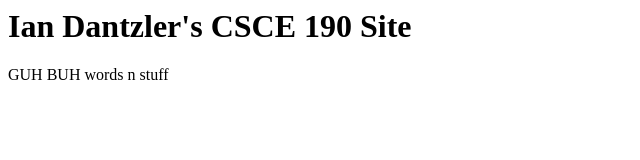
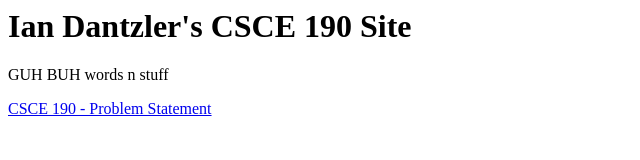
Before and after one commit to IanSaucer/IanSaucer.github.io, a plain HTML site: page index.html in a window 1280 px wide. Shown: the whole page, without its empty margins (0-640 px from the left). Drawn offline with Linux system fonts and the light colour scheme.

Commit message:
Add files via upload

```diff
--- a/index.html
+++ b/index.html
@@ -5,7 +5,7 @@
 
     <body>
         <h1>Ian Dantzler's CSCE 190 Site</h1>
-
         <p>GUH BUH words n stuff</p>
+        <a href="CSCEproblemstatement.pdf">CSCE 190 - Problem Statement</a>
     </body>
 </html>
```
Also changed, not shown: 1 other file.
